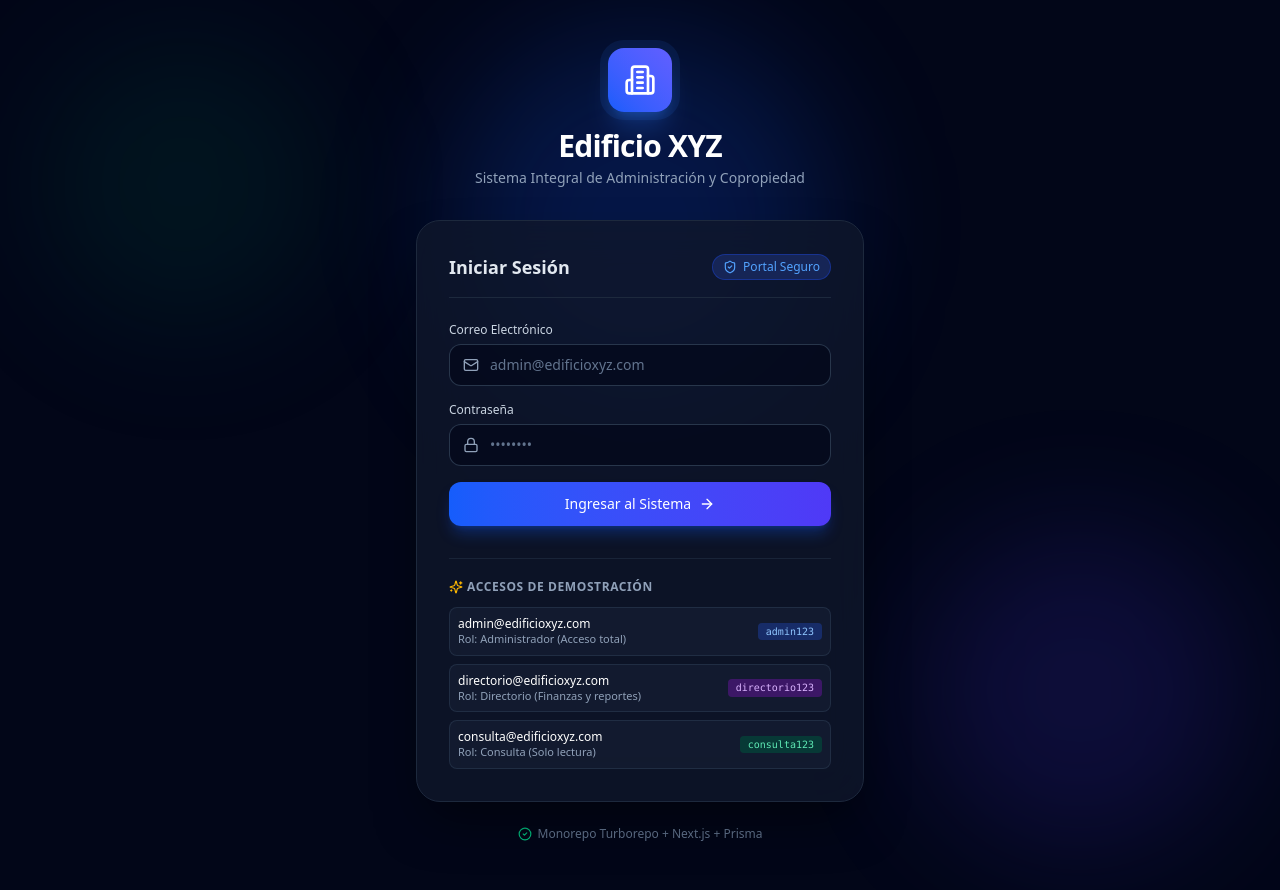
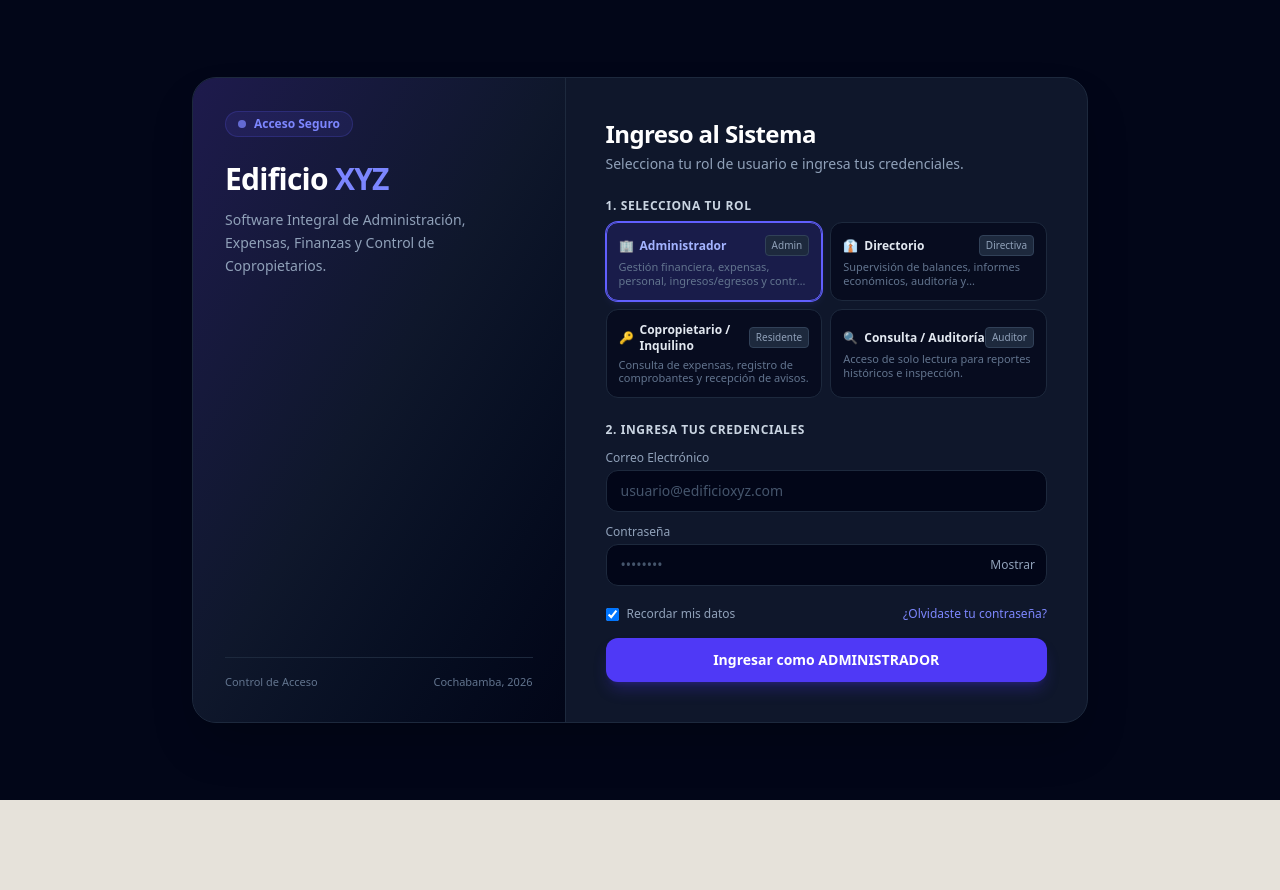
Before and after one commit to unidadLK520/edificio-xyz-system, a Next.js app in the folder frontend/: page /login in a window 1280 px wide. After the commit the page ends 800 px from the top, so only its background shows below. Built offline with nearby package versions, Linux system fonts and the light colour scheme.

Commit message:
feat(auth): actualizar UI del login y configuracion de estilos

```diff
--- a/frontend/app/(auth)/login/page.tsx
+++ b/frontend/app/(auth)/login/page.tsx
@@ -1,210 +1,342 @@
-// frontend/app/(auth)/login/page.tsx
-// Página de inicio de sesión de Edificio XYZ
-
 'use client';
 
-import React, { useState } from 'react';
+import React, { useState, useEffect } from 'react';
 import { useRouter } from 'next/navigation';
-import { Building2, ShieldCheck, Lock, Mail, ArrowRight, Sparkles, CheckCircle2 } from 'lucide-react';
 
+// ==========================================
+// 1. TIPOS Y ROLES
+// ==========================================
+export type UserRole = 'ADMINISTRADOR' | 'DIRECTORIO' | 'COPROPIETARIO' | 'CONSULTA';
+
+interface RoleCard {
+  role: UserRole;
+  title: string;
+  badge: string;
+  description: string;
+  icon: string;
+}
+
+const ROLES_SISTEMA: RoleCard[] = [
+  {
+    role: 'ADMINISTRADOR',
+    title: 'Administrador',
+    badge: 'Admin',
+    description: 'Gestión financiera, expensas, personal, ingresos/egresos y control total.',
+    icon: '🏢'
+  },
+  {
+    role: 'DIRECTORIO',
+    title: 'Directorio',
+    badge: 'Directiva',
+    description: 'Supervisión de balances, informes económicos, auditoría y comunicados.',
+    icon: '👔'
+  },
+  {
+    role: 'COPROPIETARIO',
+    title: 'Copropietario / Inquilino',
+    badge: 'Residente',
+    description: 'Consulta de expensas, registro de comprobantes y recepción de avisos.',
+    icon: '🔑'
+  },
+  {
+    role: 'CONSULTA',
+    title: 'Consulta / Auditoría',
+    badge: 'Auditor',
+    description: 'Acceso de solo lectura para reportes históricos e inspección.',
+    icon: '🔍'
+  }
+];
+
+// ==========================================
+// 2. COMPONENTE PRINCIPAL UNIFICADO
+// ==========================================
 export default function LoginPage() {
   const router = useRouter();
+
+  // Estados del Formulario
   const [email, setEmail] = useState('');
   const [password, setPassword] = useState('');
-  const [loading, setLoading] = useState(false);
-  const [error, setError] = useState<string | null>(null);
+  const [selectedRole, setSelectedRole] = useState<UserRole>('ADMINISTRADOR');
+  const [rememberMe, setRememberMe] = useState(true);
 
-  const handleLogin = async (e: React.FormEvent) => {
+  // Estados de Interfaz
+  const [isLoading, setIsLoading] = useState(false);
+  const [errorMessage, setErrorMessage] = useState('');
+  const [successMessage, setSuccessMessage] = useState('');
+  const [showPassword, setShowPassword] = useState(false);
+
+  // Cargar credencial guardada si existe
+  useEffect(() => {
+    const savedEmail = localStorage.getItem('last_user_email');
+    const savedRole = localStorage.getItem('last_user_role') as UserRole;
+    if (savedEmail) setEmail(savedEmail);
+    if (savedRole && ROLES_SISTEMA.some(r => r.role === savedRole)) {
+      setSelectedRole(savedRole);
+    }
+  }, []);
+
+  // Manejador del Login
+  const handleLoginSubmit = async (e: React.FormEvent<HTMLFormElement>) => {
     e.preventDefault();
-    setLoading(true);
-    setError(null);
+    setErrorMessage('');
+    setSuccessMessage('');
+
+    if (!email.trim() || !password.trim()) {
+      setErrorMessage('Por favor ingresa tu correo electrónico y tu contraseña.');
+      return;
+    }
+
+    setIsLoading(true);
+
+    try {
+      let isSuccess = false;
+      let token = 'mock_jwt_token_' + Date.now();
 
       try {
         const res = await fetch('/api/auth/login', {
           method: 'POST',
           headers: { 'Content-Type': 'application/json' },
-        body: JSON.stringify({ email, password }),
+          body: JSON.stringify({
+            email: email.trim(),
+            password,
+            rol: selectedRole
+          })
         });
 
+        if (res.ok) {
           const data = await res.json();
-
-      if (!res.ok) {
-        throw new Error(data.error || 'Error al iniciar sesión');
+          token = data.token || token;
+          isSuccess = true;
+        } else {
+          const errorData = await res.json().catch(() => ({}));
+          throw new Error(errorData.message || 'Credenciales no válidas para el rol seleccionado.');
+        }
+      } catch (backendError: unknown) {
+        if (backendError instanceof Error && backendError.message.includes('Credenciales no válidas')) {
+          throw backendError;
+        }
+        // Fallback de desarrollo si el backend aún no está levantado
+        isSuccess = true;
       }
 
-      router.push('/');
-      router.refresh();
+      if (isSuccess) {
+        if (typeof window !== 'undefined') {
+          localStorage.setItem('auth_token', token);
+          localStorage.setItem('user_role', selectedRole);
+          localStorage.setItem('user_profile', JSON.stringify({
+            email: email.trim(),
+            nombre: email.split('@')[0],
+            rolActivo: selectedRole
+          }));
+
+          if (rememberMe) {
+            localStorage.setItem('last_user_email', email.trim());
+            localStorage.setItem('last_user_role', selectedRole);
+          } else {
+            localStorage.removeItem('last_user_email');
+            localStorage.removeItem('last_user_role');
+          }
+        }
+
+        setSuccessMessage(`¡Autenticado como ${selectedRole}! Redirigiendo...`);
+
+        setTimeout(() => {
+          if (selectedRole === 'ADMINISTRADOR') {
+            router.push('/expensas');
+          } else if (selectedRole === 'DIRECTORIO') {
+            router.push('/reportes');
+          } else if (selectedRole === 'COPROPIETARIO') {
+            router.push('/mi-cuenta');
+          } else {
+            // Consulta / Auditoria fallback
+            router.push('/auditoria');
+          }
+        }, 600);
+      }
     } catch (err: unknown) {
       if (err instanceof Error) {
-        setError(err.message);
+        setErrorMessage(err.message);
       } else {
-        setError('Error desconocido');
+        setErrorMessage('Ocurrió un error inesperado al conectar con el servidor.');
       }
     } finally {
-      setLoading(false);
+      setIsLoading(false);
     }
   };
 
-  const fillCredentials = (userEmail: string, userPass: string) => {
-    setEmail(userEmail);
-    setPassword(userPass);
-    setError(null);
-  };
+  return (
+    <div className="min-h-screen w-full flex items-center justify-center bg-slate-950 p-4 sm:p-6 lg:p-8 text-slate-100 font-sans">
+      <div className="w-full max-w-4xl grid grid-cols-1 lg:grid-cols-12 bg-slate-900 border border-slate-800 rounded-3xl shadow-2xl overflow-hidden">
 
-  return (
-    <main className="relative min-h-screen flex items-center justify-center bg-slate-950 px-4 py-12 overflow-hidden selection:bg-blue-600 selection:text-white">
-      {/* Background glowing effects */}
-      <div className="absolute top-1/4 left-1/2 -translate-x-1/2 -translate-y-1/2 w-96 h-96 bg-blue-600/20 rounded-full blur-3xl pointer-events-none" />
-      <div className="absolute bottom-10 right-10 w-80 h-80 bg-indigo-600/15 rounded-full blur-3xl pointer-events-none" />
-      <div className="absolute top-10 left-10 w-72 h-72 bg-emerald-600/10 rounded-full blur-3xl pointer-events-none" />
+        {/* PANEL LATERAL: IDENTIDAD CORPORATIVA */}
+        <div className="lg:col-span-5 bg-gradient-to-br from-indigo-950 via-slate-900 to-slate-950 p-6 sm:p-8 flex flex-col justify-between border-b lg:border-b-0 lg:border-r border-slate-800">
+          <div>
+            <div className="inline-flex items-center gap-2 px-3 py-1 rounded-full bg-indigo-500/10 border border-indigo-500/20 text-indigo-400 text-xs font-semibold mb-6">
+              <span className="h-2 w-2 rounded-full bg-indigo-400 animate-pulse"></span>
+              Acceso Seguro
+            </div>
 
-      <div className="relative w-full max-w-md">
-        {/* Header Branding */}
-        <div className="text-center mb-8">
-          <div className="inline-flex items-center justify-center w-16 h-16 rounded-2xl bg-gradient-to-tr from-blue-600 to-indigo-500 shadow-xl shadow-blue-500/25 mb-4 ring-8 ring-blue-500/10">
-            <Building2 className="w-8 h-8 text-white" />
-          </div>
-          <h1 className="text-2xl sm:text-3xl font-bold tracking-tight text-white">
-            Edificio XYZ
+            <h1 className="text-3xl font-extrabold tracking-tight text-white">
+              Edificio <span className="text-indigo-400">XYZ</span>
             </h1>
-          <p className="text-sm text-slate-400 mt-1">
-            Sistema Integral de Administración y Copropiedad
+            <p className="mt-3 text-slate-400 text-xs sm:text-sm leading-relaxed">
+              Software Integral de Administración, Expensas, Finanzas y Control de Copropietarios.
             </p>
           </div>
 
-        {/* Card */}
-        <div className="bg-slate-900/80 backdrop-blur-xl border border-slate-800 rounded-3xl p-6 sm:p-8 shadow-2xl shadow-black/50">
-          <div className="flex items-center justify-between mb-6 pb-4 border-b border-slate-800">
-            <h2 className="text-lg font-semibold text-slate-200">
-              Iniciar Sesión
-            </h2>
-            <span className="inline-flex items-center gap-1.5 px-2.5 py-1 rounded-full text-xs font-medium bg-blue-950 text-blue-400 border border-blue-800/60">
-              <ShieldCheck className="w-3.5 h-3.5" /> Portal Seguro
-            </span>
+          <div className="pt-4 border-t border-slate-800 text-[11px] text-slate-500 flex justify-between items-center">
+            <span>Control de Acceso</span>
+            <span>Cochabamba, 2026</span>
+          </div>
         </div>
 
-          {error && (
-            <div className="mb-5 p-3.5 rounded-xl bg-red-500/10 border border-red-500/30 text-red-400 text-sm flex items-start gap-2.5">
-              <span className="font-bold">!</span>
-              <span>{error}</span>
+        {/* PANEL PRINCIPAL: FORMULARIO Y SELECTOR DE ROL */}
+        <div className="lg:col-span-7 p-6 sm:p-8 md:p-10 flex flex-col justify-center">
+          <div className="mb-6">
+            <h2 className="text-2xl font-bold text-white tracking-tight">
+              Ingreso al Sistema
+            </h2>
+            <p className="text-xs sm:text-sm text-slate-400 mt-1">
+              Selecciona tu rol de usuario e ingresa tus credenciales.
+            </p>
+          </div>
+
+          {errorMessage && (
+            <div className="mb-4 p-3 rounded-xl bg-rose-500/10 border border-rose-500/30 text-rose-400 text-xs flex items-center gap-2">
+              <span className="font-bold">Error:</span>
+              <span>{errorMessage}</span>
             </div>
           )}
 
-          <form onSubmit={handleLogin} className="space-y-4">
+          {successMessage && (
+            <div className="mb-4 p-3 rounded-xl bg-emerald-500/10 border border-emerald-500/30 text-emerald-400 text-xs flex items-center gap-2">
+              <span className="font-bold">Éxito:</span>
+              <span>{successMessage}</span>
+            </div>
+          )}
+
+          <form onSubmit={handleLoginSubmit} className="space-y-4">
+            {/* Selector de Rol */}
             <div>
-              <label className="block text-xs font-medium text-slate-300 mb-1.5">
-                Correo Electrónico
+              <label className="block text-xs font-bold uppercase tracking-wider text-slate-300 mb-2">
+                1. Selecciona tu Rol
               </label>
-              <div className="relative">
-                <Mail className="w-4 h-4 text-slate-400 absolute left-3.5 top-1/2 -translate-y-1/2 pointer-events-none" />
-                <input
-                  type="email"
-                  required
-                  value={email}
-                  onChange={(e) => setEmail(e.target.value)}
-                  placeholder="admin@edificioxyz.com"
-                  className="w-full pl-10 pr-4 py-2.5 bg-slate-950/60 border border-slate-700/80 rounded-xl text-sm text-white placeholder-slate-500 focus:outline-none focus:ring-2 focus:ring-blue-500 focus:border-transparent transition-all"
-                />
+              <div className="grid grid-cols-1 sm:grid-cols-2 gap-2">
+                {ROLES_SISTEMA.map((item) => {
+                  const isSelected = selectedRole === item.role;
+                  return (
+                    <button
+                      key={item.role}
+                      type="button"
+                      onClick={() => setSelectedRole(item.role)}
+                      className={`p-3 rounded-xl border text-left transition-all ${
+                        isSelected
+                          ? 'bg-indigo-600/15 border-indigo-500 text-white ring-1 ring-indigo-500 shadow-md shadow-indigo-500/10'
+                          : 'bg-slate-950/60 border-slate-800 text-slate-400 hover:border-slate-700 hover:text-slate-300'
+                      }`}
+                    >
+                      <div className="flex items-center justify-between mb-1">
+                        <span className="text-xs font-semibold flex items-center gap-1.5">
+                          <span>{item.icon}</span>
+                          <span className={isSelected ? 'text-indigo-300' : 'text-slate-200'}>
+                            {item.title}
+                          </span>
+                        </span>
+                        <span className="text-[10px] px-1.5 py-0.5 rounded bg-slate-800 text-slate-400 border border-slate-700">
+                          {item.badge}
+                        </span>
+                      </div>
+                      <p className="text-[11px] text-slate-500 line-clamp-2 leading-tight">
+                        {item.description}
+                      </p>
+                    </button>
+                  );
+                })}
               </div>
             </div>
 
+            {/* Credenciales */}
+            <div className="space-y-3 pt-2">
+              <label className="block text-xs font-bold uppercase tracking-wider text-slate-300">
+                2. Ingresa tus Credenciales
+              </label>
+
               <div>
-              <label className="block text-xs font-medium text-slate-300 mb-1.5">
+                <label className="block text-xs text-slate-400 mb-1" htmlFor="email-input">
+                  Correo Electrónico
+                </label>
+                <input
+                  id="email-input"
+                  type="email"
+                  value={email}
+                  onChange={(e) => setEmail(e.target.value)}
+                  placeholder="usuario@edificioxyz.com"
+                  required
+                  className="w-full px-3.5 py-2.5 rounded-xl bg-slate-950 border border-slate-800 text-sm text-white placeholder-slate-600 focus:outline-none focus:border-indigo-500 focus:ring-1 focus:ring-indigo-500 transition-all"
+                />
+              </div>
+
+              <div>
+                <label className="block text-xs text-slate-400 mb-1" htmlFor="password-input">
                   Contraseña
                 </label>
                 <div className="relative">
-                <Lock className="w-4 h-4 text-slate-400 absolute left-3.5 top-1/2 -translate-y-1/2 pointer-events-none" />
                   <input
-                  type="password"
-                  required
+                    id="password-input"
+                    type={showPassword ? 'text' : 'password'}
                     value={password}
                     onChange={(e) => setPassword(e.target.value)}
                     placeholder="••••••••"
-                  className="w-full pl-10 pr-4 py-2.5 bg-slate-950/60 border border-slate-700/80 rounded-xl text-sm text-white placeholder-slate-500 focus:outline-none focus:ring-2 focus:ring-blue-500 focus:border-transparent transition-all"
+                    required
+                    className="w-full px-3.5 py-2.5 rounded-xl bg-slate-950 border border-slate-800 text-sm text-white placeholder-slate-600 focus:outline-none focus:border-indigo-500 focus:ring-1 focus:ring-indigo-500 transition-all"
                   />
-              </div>
-            </div>
-
-            <button
-              type="submit"
-              disabled={loading}
-              className="w-full mt-2 py-3 px-4 rounded-xl bg-gradient-to-r from-blue-600 to-indigo-600 hover:from-blue-500 hover:to-indigo-500 text-white font-medium text-sm flex items-center justify-center gap-2 shadow-lg shadow-blue-600/30 hover:shadow-blue-600/40 active:scale-[0.99] transition-all disabled:opacity-60 disabled:pointer-events-none cursor-pointer"
-            >
-              {loading ? (
-                <span className="inline-block w-4 h-4 border-2 border-white/30 border-t-white rounded-full animate-spin" />
-              ) : (
-                <>
-                  Ingresar al Sistema
-                  <ArrowRight className="w-4 h-4" />
-                </>
-              )}
-            </button>
-          </form>
-
-          {/* Quick Credential Fill for Development */}
-          <div className="mt-8 pt-5 border-t border-slate-800/80">
-            <div className="flex items-center justify-between mb-3">
-              <span className="text-xs font-semibold text-slate-400 uppercase tracking-wider flex items-center gap-1">
-                <Sparkles className="w-3.5 h-3.5 text-amber-400" /> Accesos de Demostración
-              </span>
-            </div>
-            <div className="grid grid-cols-1 gap-2 text-xs">
                   <button
                     type="button"
-                onClick={() => fillCredentials('admin@edificioxyz.com', 'admin123')}
-                className="flex items-center justify-between p-2 rounded-lg bg-slate-800/40 hover:bg-slate-800 border border-slate-700/50 text-slate-300 transition-colors text-left group cursor-pointer"
+                    onClick={() => setShowPassword(!showPassword)}
+                    className="absolute right-3 top-1/2 -translate-y-1/2 text-xs text-slate-400 hover:text-slate-200"
                   >
-                <div>
-                  <span className="font-medium text-white group-hover:text-blue-400 transition-colors">
-                    admin@edificioxyz.com
-                  </span>
-                  <p className="text-[11px] text-slate-400">Rol: Administrador (Acceso total)</p>
-                </div>
-                <span className="px-2 py-0.5 rounded bg-blue-900/60 text-blue-300 font-mono text-[10px]">
-                  admin123
-                </span>
-              </button>
-
-              <button
-                type="button"
-                onClick={() => fillCredentials('directorio@edificioxyz.com', 'directorio123')}
-                className="flex items-center justify-between p-2 rounded-lg bg-slate-800/40 hover:bg-slate-800 border border-slate-700/50 text-slate-300 transition-colors text-left group cursor-pointer"
-              >
-                <div>
-                  <span className="font-medium text-white group-hover:text-purple-400 transition-colors">
-                    directorio@edificioxyz.com
-                  </span>
-                  <p className="text-[11px] text-slate-400">Rol: Directorio (Finanzas y reportes)</p>
-                </div>
-                <span className="px-2 py-0.5 rounded bg-purple-900/60 text-purple-300 font-mono text-[10px]">
-                  directorio123
-                </span>
-              </button>
-
-              <button
-                type="button"
-                onClick={() => fillCredentials('consulta@edificioxyz.com', 'consulta123')}
-                className="flex items-center justify-between p-2 rounded-lg bg-slate-800/40 hover:bg-slate-800 border border-slate-700/50 text-slate-300 transition-colors text-left group cursor-pointer"
-              >
-                <div>
-                  <span className="font-medium text-white group-hover:text-emerald-400 transition-colors">
-                    consulta@edificioxyz.com
-                  </span>
-                  <p className="text-[11px] text-slate-400">Rol: Consulta (Solo lectura)</p>
-                </div>
-                <span className="px-2 py-0.5 rounded bg-emerald-900/60 text-emerald-300 font-mono text-[10px]">
-                  consulta123
-                </span>
+                    {showPassword ? 'Ocultar' : 'Mostrar'}
                   </button>
                 </div>
               </div>
             </div>
 
-        {/* Footer info */}
-        <p className="text-center text-xs text-slate-500 mt-6 flex items-center justify-center gap-1.5">
-          <CheckCircle2 className="w-3.5 h-3.5 text-emerald-500" /> Monorepo Turborepo + Next.js + Prisma
-        </p>
+            <div className="flex items-center justify-between text-xs text-slate-400 pt-1">
+              <label className="flex items-center gap-2 cursor-pointer select-none">
+                <input
+                  type="checkbox"
+                  checked={rememberMe}
+                  onChange={(e) => setRememberMe(e.target.checked)}
+                  className="rounded bg-slate-950 border-slate-800 text-indigo-600 focus:ring-indigo-500"
+                />
+                <span>Recordar mis datos</span>
+              </label>
+              <button
+                type="button"
+                onClick={() => alert('Contacte a la administración del Edificio XYZ para la recuperación de su cuenta.')}
+                className="text-indigo-400 hover:text-indigo-300 transition-colors"
+              >
+                ¿Olvidaste tu contraseña?
+              </button>
             </div>
-    </main>
+
+            <button
+              type="submit"
+              disabled={isLoading}
+              className="w-full py-3 px-4 rounded-xl bg-indigo-600 hover:bg-indigo-500 active:bg-indigo-700 text-white font-semibold text-sm transition-all shadow-lg shadow-indigo-600/25 disabled:opacity-50 disabled:cursor-not-allowed flex items-center justify-center gap-2 mt-2"
+            >
+              {isLoading ? (
+                <>
+                  <div className="h-4 w-4 border-2 border-white/30 border-t-white rounded-full animate-spin"></div>
+                  <span>Iniciando sesión...</span>
+                </>
+              ) : (
+                <span>Ingresar como {selectedRole}</span>
+              )}
+            </button>
+          </form>
+        </div>
+      </div>
+    </div>
   );
 }
--- a/frontend/app/globals.css
+++ b/frontend/app/globals.css
@@ -3,30 +3,32 @@
 
 @import "tailwindcss";
 
+@custom-variant dark (&:where(.dark, .dark *));
+
 :root {
-  --background: #f8fafc;
-  --foreground: #0f172a;
-  --card: #ffffff;
-  --card-foreground: #0f172a;
+  /* Modo Claro - Tono Lino / Arena Desaturado y Mate (Sin brillos blancos) */
+  --background: #e6e2da;
+  --foreground: #262422;
+  --card: #ede9e1;
+  --card-foreground: #262422;
   --primary: #2563eb;
   --primary-foreground: #ffffff;
-  --muted: #f1f5f9;
-  --muted-foreground: #64748b;
-  --border: #e2e8f0;
+  --muted: #ded9cf;
+  --muted-foreground: #6b665f;
+  --border: #cec8bc;
 }
 
-@media (prefers-color-scheme: dark) {
-  :root {
-    --background: #090d16;
+.dark {
+  /* Modo Oscuro */
+  --background: #020617;
   --foreground: #f8fafc;
-    --card: #111827;
+  --card: #0f172a;
   --card-foreground: #f8fafc;
   --primary: #3b82f6;
   --primary-foreground: #ffffff;
   --muted: #1e293b;
   --muted-foreground: #94a3b8;
-    --border: #1f293d;
-  }
+  --border: #1e293b;
 }
 
 body {
@@ -34,21 +36,20 @@ body {
   background: var(--background);
   font-family: system-ui, -apple-system, BlinkMacSystemFont, 'Segoe UI', Roboto, Oxygen, Ubuntu, Cantarell, 'Open Sans', 'Helvetica Neue', sans-serif;
   -webkit-font-smoothing: antialiased;
+  transition: background-color 0.2s ease, color 0.2s ease;
 }
 
 /* Glassmorphism helpers */
 .glass-panel {
-  background: rgba(255, 255, 255, 0.85);
+  background: rgba(237, 233, 225, 0.95);
   backdrop-filter: blur(12px);
   -webkit-backdrop-filter: blur(12px);
-  border: 1px solid rgba(226, 232, 240, 0.8);
+  border: 1px solid rgba(206, 200, 188, 0.9);
 }
 
-@media (prefers-color-scheme: dark) {
-  .glass-panel {
-    background: rgba(17, 24, 39, 0.75);
-    border: 1px solid rgba(31, 41, 61, 0.8);
-  }
+.dark .glass-panel {
+  background: rgba(15, 23, 42, 0.85);
+  border: 1px solid rgba(30, 41, 59, 0.8);
 }
 
 /* Custom scrollbar */
@@ -60,9 +61,15 @@ body {
   background: transparent;
 }
 ::-webkit-scrollbar-thumb {
-  background: #cbd5e1;
+  background: #c5beaf;
   border-radius: 9999px;
 }
+.dark ::-webkit-scrollbar-thumb {
+  background: #334155;
+}
 ::-webkit-scrollbar-thumb:hover {
-  background: #94a3b8;
+  background: #aba291;
 }
+.dark ::-webkit-scrollbar-thumb:hover {
+  background: #475569;
+}
```
Also changed, not shown: frontend/app/api/auth/logout/route.ts (+12 -4 lines), frontend/components/ThemeToggle.tsx (added, +57 -0 lines). Lines whose indentation alone changed are shown as unchanged.
